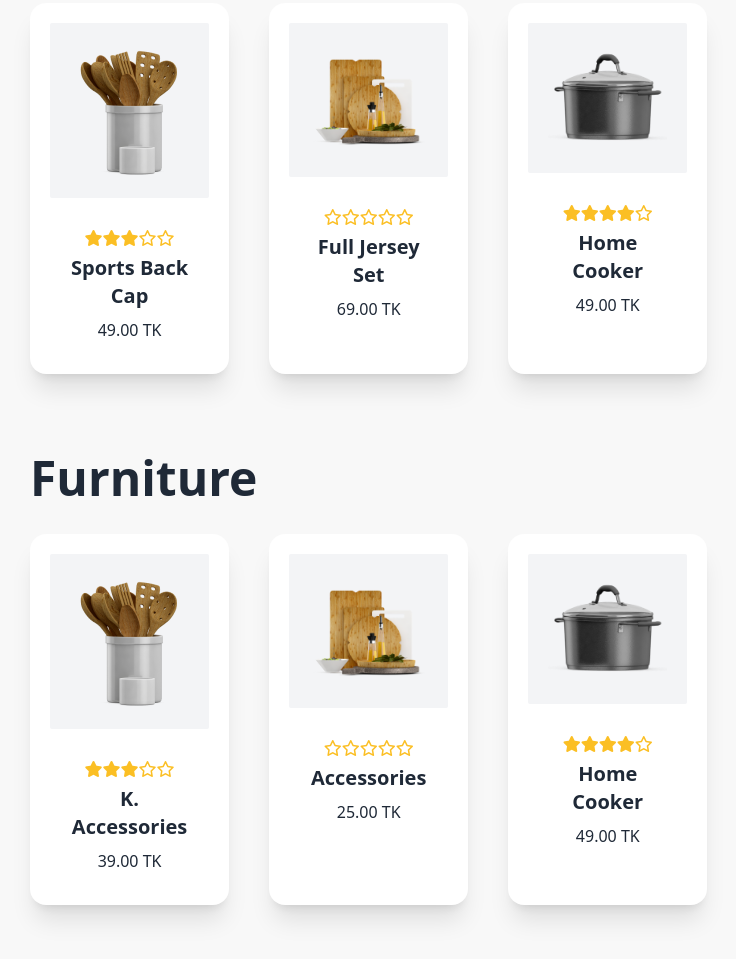
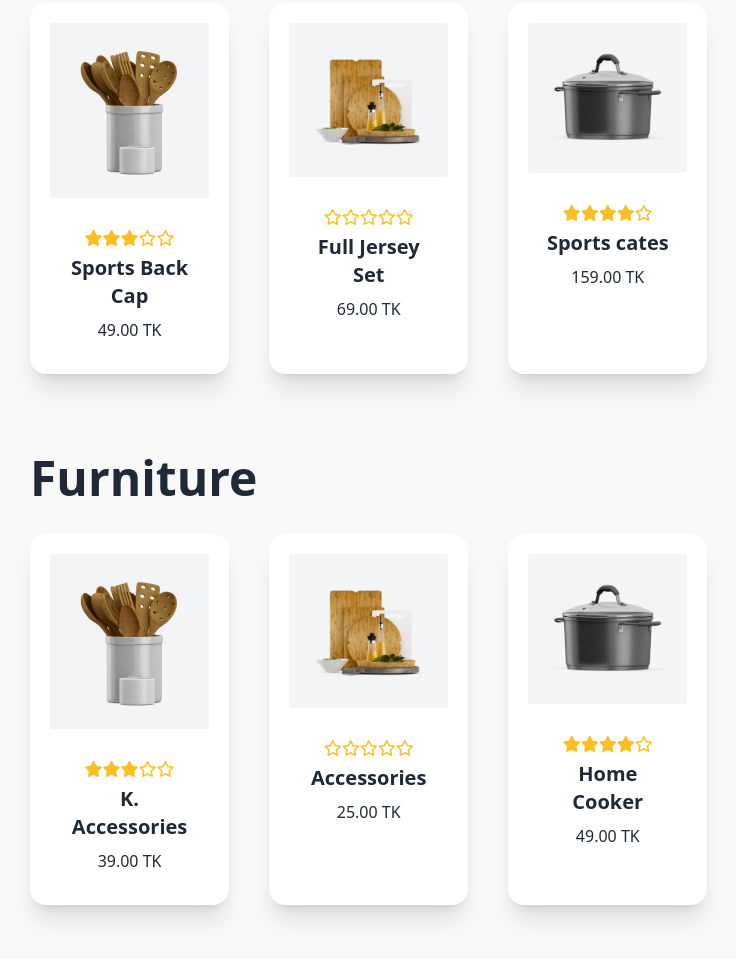
Before and after one commit to Umme-Nahida/summer-sale, a plain HTML site: page index.html in a window 1280 px wide. Shown: the part 1267-2226 px from the top of the page, without its empty margins (82-818 px from the left). Drawn offline with nearby package versions, Linux system fonts and the light colour scheme.

Commit message:
added sportwear card third

```diff
--- a/index.html
+++ b/index.html
@@ -136,8 +136,8 @@
                     <i class="fa-solid fa-star text-[#FBBF24]"></i>
                     <i class="fa-regular fa-star text-[#FBBF24]"></i>
                   </div>
-                  <h2 class="card-title">Home Cooker</h2>
-                  <p>49.00 TK</p>
+                  <h2 class="card-title">Sports cates</h2>
+                  <p>159.00 TK</p>
                 </div>
               </div>
         </div>
```
